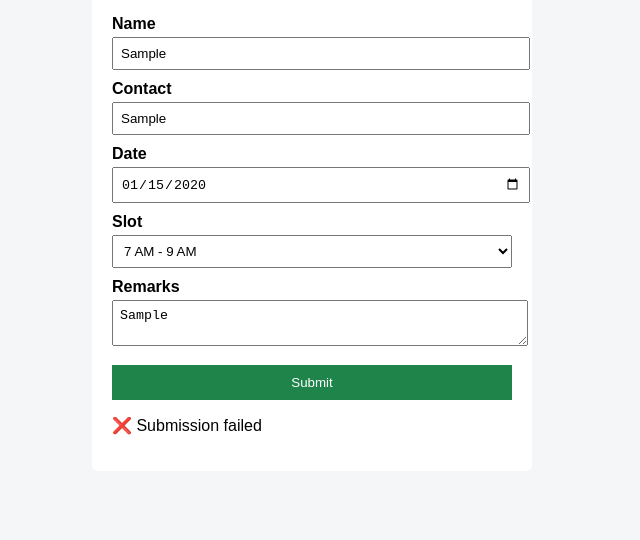
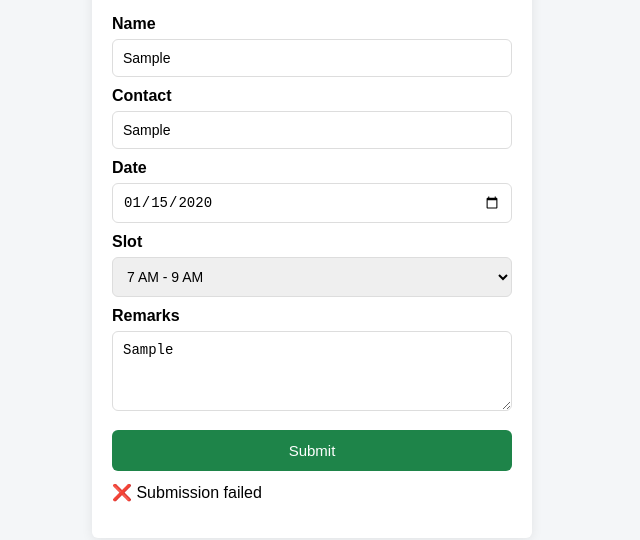
Before and after one commit to nileshkeshri18-bot/pg3, a plain HTML site: page index.html in a window 1280 px wide. Both pictures are taken after typing "Sample", "Sample", "2020-01-15", "Sample" into the empty fields and a click on the button "Submit". Shown: the part 104-644 px from the top of the page, without its empty margins (328-968 px from the left). Drawn offline with Linux system fonts and the light colour scheme; no server answers.

Commit message:
Update index.html

```diff
--- a/index.html
+++ b/index.html
@@ -1,13 +1,21 @@
 <!DOCTYPE html>
 <html>
 <head>
-    <meta charset="UTF-8">
+  <meta charset="UTF-8" />
+  <meta name="viewport" content="width=device-width, initial-scale=1" />
+
   <title>Playground Booking</title>
+
+  <!-- PWA manifest -->
+  <link rel="manifest" href="/pg3/app.webmanifest" />
+  <meta name="theme-color" content="#1e8449" />
 
   <style>
     body {
       font-family: Arial, sans-serif;
       background: #f4f6f8;
+      margin: 0;
+      padding: 0;
     }
     .box {
       max-width: 400px;
@@ -15,6 +23,7 @@
       background: white;
       padding: 20px;
       border-radius: 6px;
+      box-shadow: 0 2px 12px rgba(0,0,0,0.08);
     }
     label {
       font-weight: bold;
@@ -23,33 +32,45 @@
     }
     input, select, textarea {
       width: 100%;
-            padding: 7px;
-            margin-top: 4px;
+      padding: 10px;
+      margin-top: 6px;
+      box-sizing: border-box;
+      border: 1px solid #ddd;
+      border-radius: 6px;
+      font-size: 14px;
     }
+    textarea { min-height: 80px; resize: vertical; }
     button {
       margin-top: 15px;
       width: 100%;
-            padding: 10px;
+      padding: 12px;
       background: #1e8449;
       color: white;
       border: none;
+      border-radius: 6px;
+      font-size: 15px;
+      cursor: pointer;
     }
+    button:disabled {
+      opacity: 0.6;
+      cursor: not-allowed;
+    }
+    #msg { margin-top: 12px; }
   </style>
 </head>
 
 <body>
-
   <div class="box">
     <h3>Playground Booking</h3>
 
     <label>Name</label>
-    <input id="name">
+    <input id="name" placeholder="Enter name" />
 
     <label>Contact</label>
-    <input id="contact">
+    <input id="contact" placeholder="Phone number" />
 
     <label>Date</label>
-    <input type="date" id="date">
+    <input type="date" id="date" />
 
     <label>Slot</label>
     <select id="slot">
@@ -60,39 +81,58 @@
     </select>
 
     <label>Remarks</label>
-    <textarea id="remarks"></textarea>
+    <textarea id="remarks" placeholder="Optional"></textarea>
 
-    <button onclick="send()">Submit</button>
+    <button id="btn" onclick="send()">Submit</button>
 
     <p id="msg"></p>
   </div>
 
   <script>
-function send() {
+    // Register Service Worker (PWA)
+    if ("serviceWorker" in navigator) {
+      navigator.serviceWorker.register("/pg3/service-worker.js");
+    }
 
-    var data = {
-        name: document.getElementById("name").value,
-        contact: document.getElementById("contact").value,
+    async function send() {
+      const btn = document.getElementById("btn");
+      const msg = document.getElementById("msg");
+
+      const data = {
+        name: document.getElementById("name").value.trim(),
+        contact: document.getElementById("contact").value.trim(),
         date: document.getElementById("date").value,
         slot: document.getElementById("slot").value,
-        remarks: document.getElementById("remarks").value
+        remarks: document.getElementById("remarks").value.trim()
       };
 
-    fetch("https://script.google.com/macros/s/AKfycby3wzKA_A83JBM2YIM1g7nmQx3BOssWzL-UlSGQrCbX1xHZ6AecwFEM-4eVOz0GDV9cpw/exec", {
+      // Basic validation
+      if (!data.name || !data.contact || !data.date) {
+        msg.innerText = "❌ Please fill Name, Contact and Date";
+        return;
+      }
+
+      btn.disabled = true;
+      msg.innerText = "Submitting...";
+
+      try {
+        const r = await fetch("https://script.google.com/macros/s/AKfycby3wzKA_A83JBM2YIM1g7nmQx3BOssWzL-UlSGQrCbX1xHZ6AecwFEM-4eVOz0GDV9cpw/exec", {
           method: "POST",
+          headers: { "Content-Type": "application/json" },
           body: JSON.stringify(data)
-    })
-    .then(r => r.text())
-    .then(res => {
-        document.getElementById("msg").innerText =
-            "✅ Submitted successfully";
-    })
-    .catch(err => {
-        document.getElementById("msg").innerText =
-            "❌ Submission failed";
         });
+
+        const resText = await r.text();
+        // Even if you don't use resText, reading it helps debugging
+
+        msg.innerText = "✅ Submitted successfully";
+      } catch (err) {
+        msg.innerText = "❌ Submission failed";
+        console.log(err);
+      } finally {
+        btn.disabled = false;
+      }
     }
   </script>
-
 </body>
 </html>
```
Lines whose indentation alone changed are shown as unchanged.
